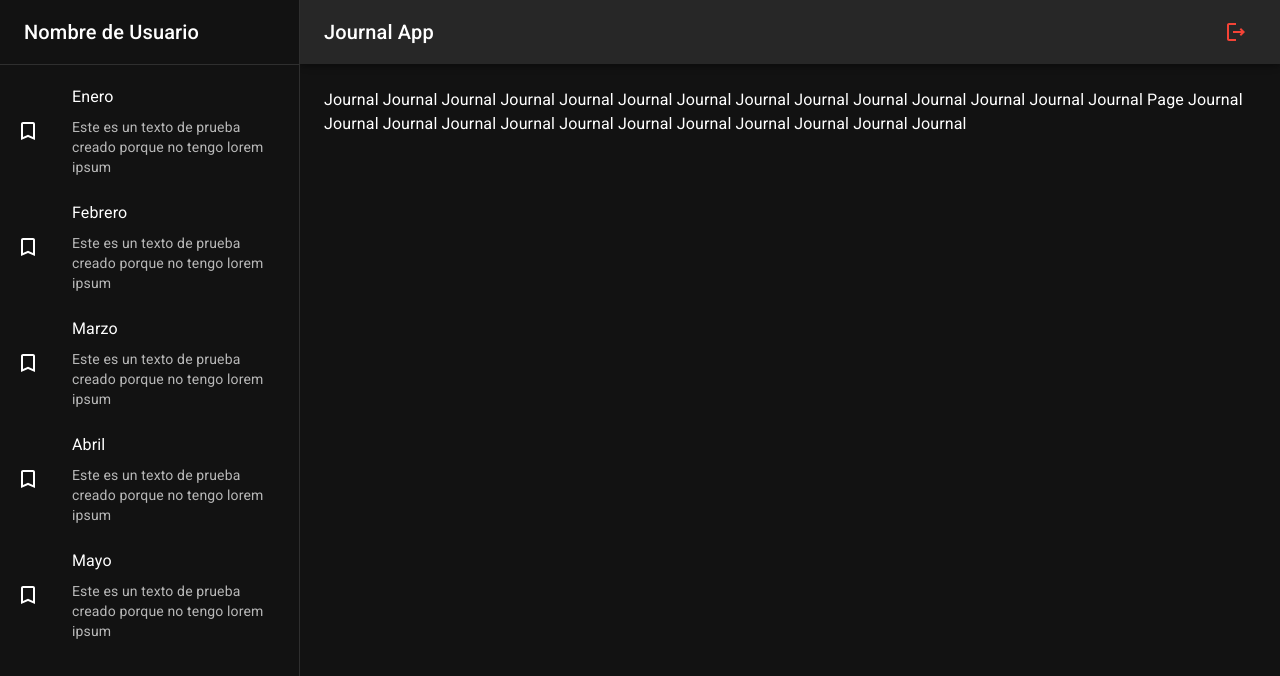
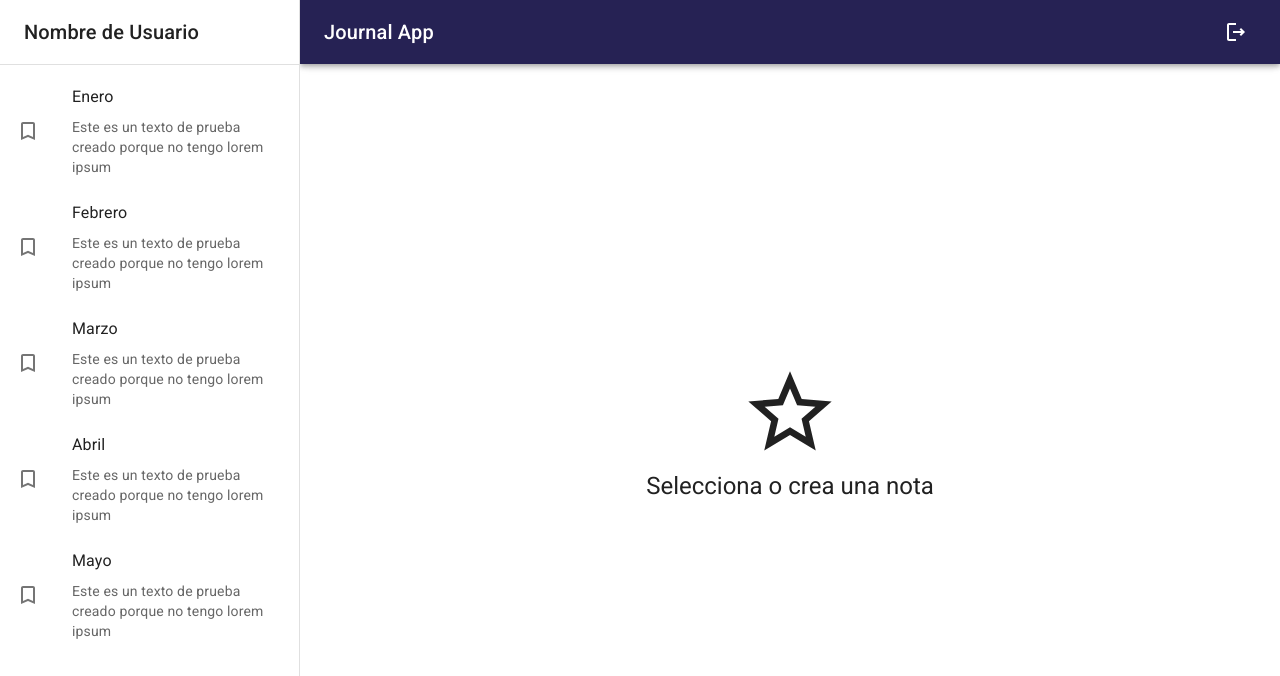
Before and after one commit to vrmedina/r_Journal_App, a React (Vite) app: page /journal/ in a window 1280 px wide. Shown: the top 676 px of the page. Built offline with nearby package versions, Linux system fonts and the light colour scheme.

Commit message:
add view for when nothing is selected

```diff
--- a/src/journal/components/Navbar.jsx
+++ b/src/journal/components/Navbar.jsx
@@ -28,7 +28,7 @@
           <Typography variant='h6' noWrap component='div'>
             Journal App
           </Typography>
-          <IconButton color='error'>
+          <IconButton color='inherit'>
             <LogoutOutlined />
           </IconButton>
         </Grid>
--- a/src/journal/pages/JournalPage.jsx
+++ b/src/journal/pages/JournalPage.jsx
@@ -1,14 +1,10 @@
-import { Typography } from '@mui/material';
 import { JournalLayout } from '../layout/JournalLayout';
+import { NothingSelectedView } from '../views';
 
 export const JournalPage = () => {
   return (
     <JournalLayout>
-      <Typography>
-        Journal Journal Journal Journal Journal Journal Journal Journal Journal
-        Journal Journal Journal Journal Journal Page Journal Journal Journal
-        Journal Journal Journal Journal Journal Journal Journal Journal Journal
-      </Typography>
+      <NothingSelectedView />
     </JournalLayout>
   );
 };
--- /dev/null
+++ b/src/journal/views/NothingSelectedView.jsx
@@ -0,0 +1,26 @@
+import { StarOutline } from '@mui/icons-material';
+import { Grid, Typography } from '@mui/material';
+
+export const NothingSelectedView = () => {
+  return (
+    <Grid
+      container
+      spacing={0}
+      direction={'column'}
+      alignItems={'center'}
+      justifyContent={'center'}
+      sx={{
+        minHeight: 'calc(100vh - 110px)',
+        backgroundColor: 'primary.secondary',
+        borderRadius: 3
+      }}
+    >
+      <Grid item xs={12}>
+        <StarOutline sx={{ fontSize: 100, color: 'inherit' }} />
+      </Grid>
+      <Grid item xs={12}>
+        <Typography variant='h5' color='inherit'>Selecciona o crea una nota</Typography>
+      </Grid>
+    </Grid>
+  );
+};
--- /dev/null
+++ b/src/journal/views/index.js
@@ -0,0 +1 @@
+export * from './NothingSelectedView';
--- a/src/themes/AppTheme.jsx
+++ b/src/themes/AppTheme.jsx
@@ -4,7 +4,7 @@
 
 export const AppTheme = ({ children }) => {
   return (
-    <ThemeProvider theme={darkTheme}>
+    <ThemeProvider theme={purpleTheme}>
       <CssBaseline />
       {children}
     </ThemeProvider>
--- a/src/themes/purpleTheme.js
+++ b/src/themes/purpleTheme.js
@@ -1,5 +1,4 @@
 import { createTheme } from '@mui/material';
-import { red } from '@mui/material/colors';
 
 export const purpleTheme = createTheme({
   palette: {
@@ -9,8 +8,5 @@
     secondary: {
       main: '#543884',
     },
-    error: {
-      main: red.A400,
-    },
   },
 });
```
